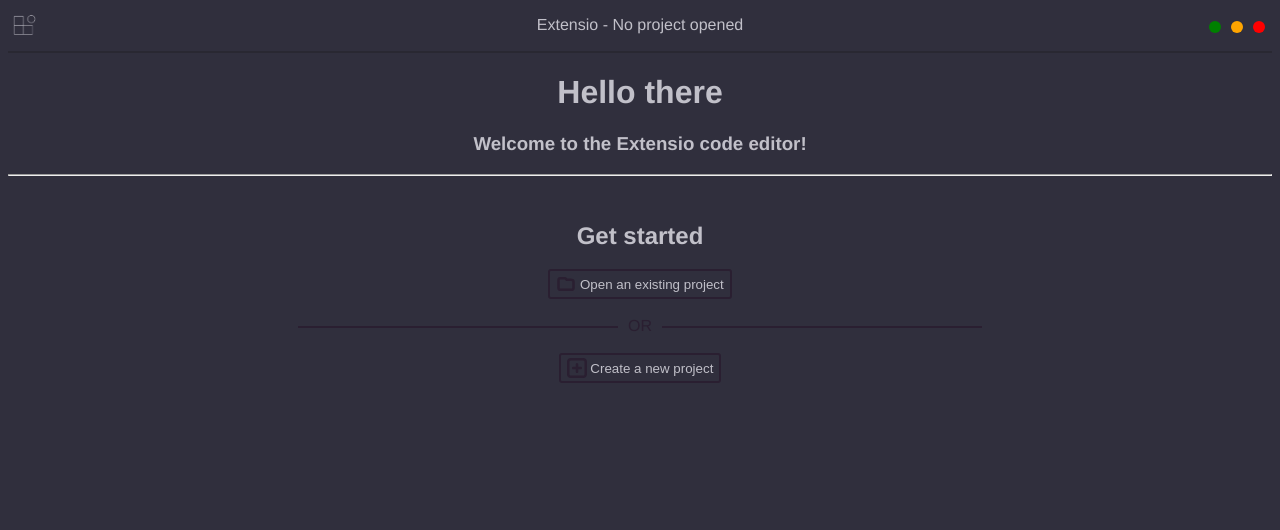
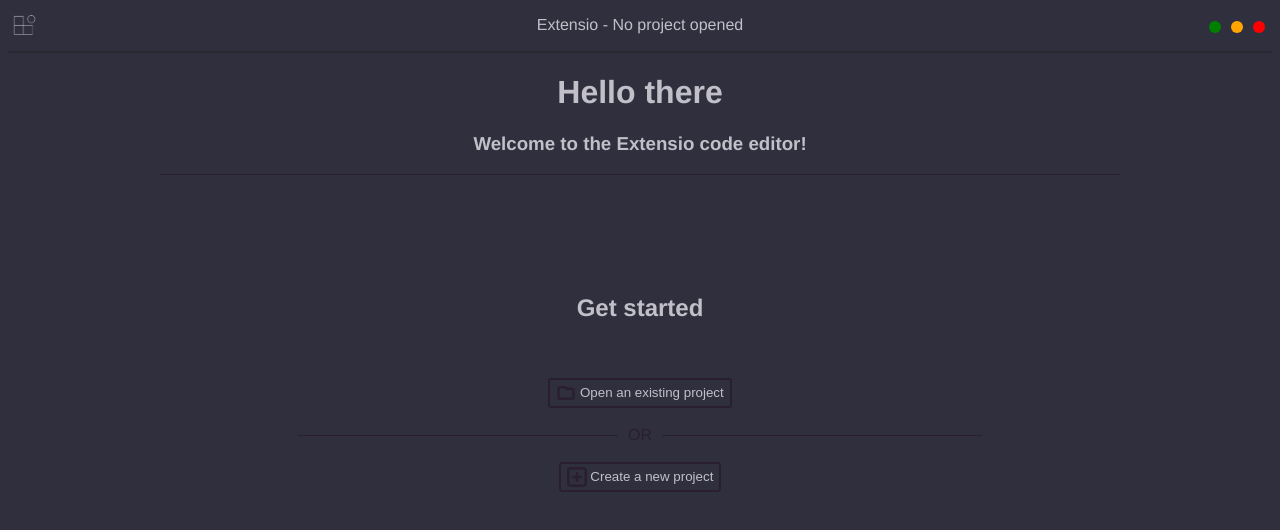
Before and after one commit to extensio-editor/extensio, a Vue app: page / in a window 1280 px wide. Shown: the top 530 px of the page. Built offline with nearby package versions, Linux system fonts and the light colour scheme.

Commit message:
fixed console log and centered

```diff
--- a/index.js
+++ b/index.js
@@ -99,7 +99,7 @@
       return;
     } else {
       console.log(dir);
-      console.log(`selected ${dir}`);
+      console.log(`selected ${dir.filePaths[0]}`);
       res.status(200).json(dir);
       return;
     }
--- a/src/views/HomeView.vue
+++ b/src/views/HomeView.vue
@@ -3,8 +3,10 @@
     <h1>Hello there</h1>
     <h3>Welcome to the Extensio code editor!</h3>
     <hr class="mediocre" />
+    <div id="getStarted">
+      <h2>Get started</h2>
       <br />
-    <h2>Get started</h2>
+      <br />
       <div class="buttonContainer">
         <button @click="openDirectory()" class="projectButton">
           <SVGicon
@@ -31,6 +33,7 @@
           &nbsp;
           <span id="buttonText">Create a new project</span>
         </button>
+      </div>
     </div>
   </div>
 </template>
@@ -69,6 +72,21 @@
 
 @buttonHeight: 30px;
 
+#getStarted {
+  width: 100%;
+  height: 50vh;
+  display: flex;
+  flex-direction: column;
+  justify-content: center;
+}
+
+.mediocre {
+  width: 75vw;
+  background-color: @background-accent;
+  border: none;
+  height: 1px;
+}
+
 .projectButton {
   border: @background-accent 2px solid;
   border-radius: 3px;
```
Lines whose indentation alone changed are shown as unchanged.
